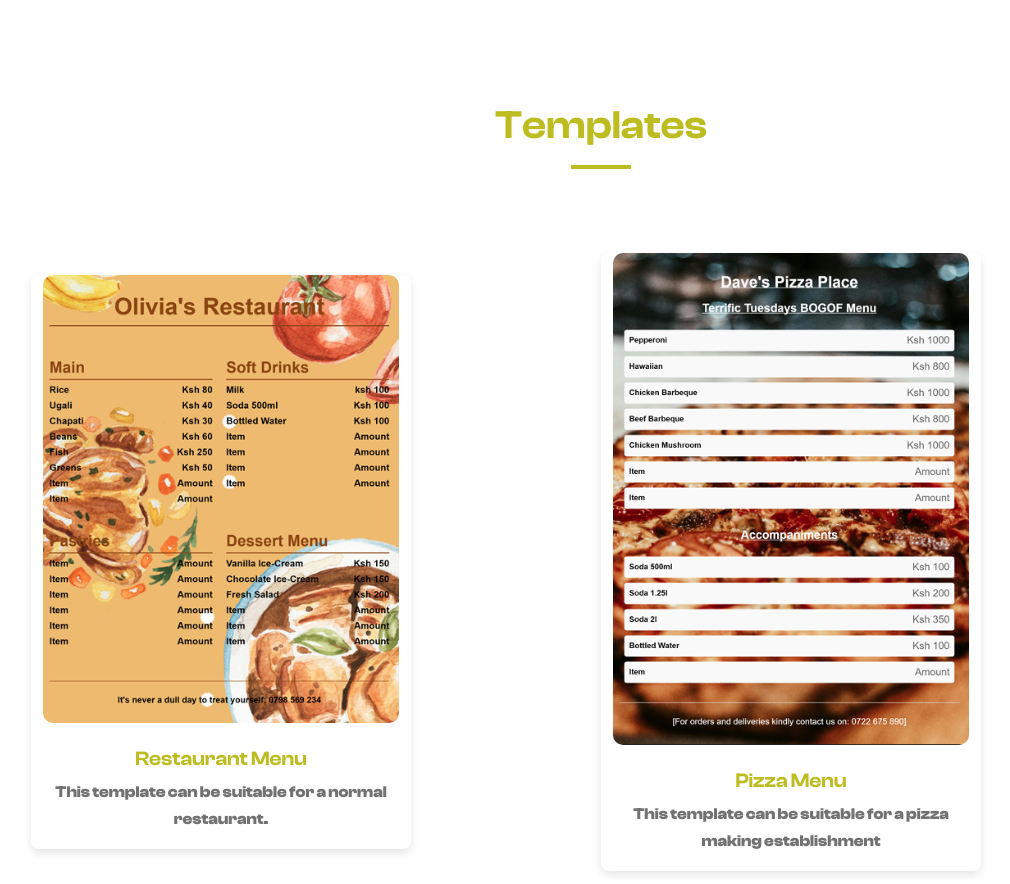
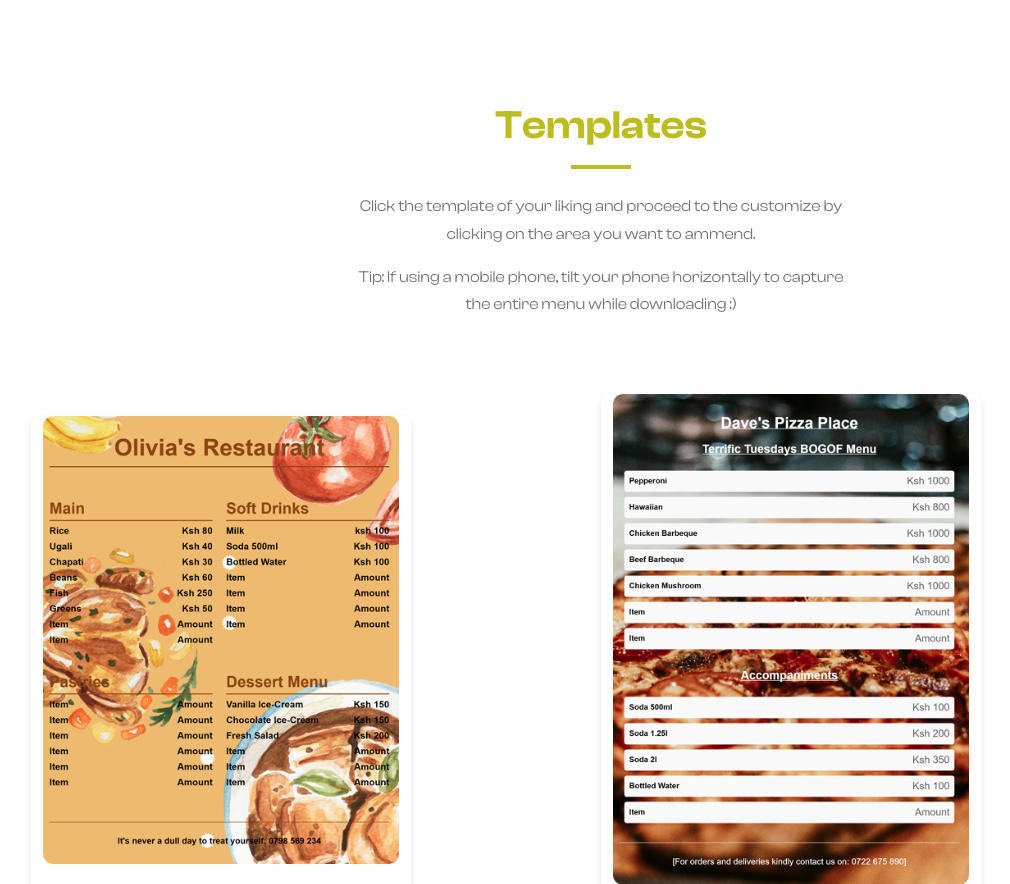
Before and after one commit to EssieW99/asap_menu, a Flask app: page / in a window 1280 px wide. Shown: the part 2064-2948 px from the top of the page, without its empty margins (39-1049 px from the left). Run offline with Flask 3, Linux system fonts and the light colour scheme; some libraries are stand-ins or nearby versions.

Commit message:
Edit: Index file

```diff
--- a/templates/index.html
+++ b/templates/index.html
@@ -66,7 +66,7 @@
             </div>
             <div class="row">
                 <div class="col-lg-6">
-                    <img src="{{ url_for('static', filename='images/pexels-karolina-grabowska-4033639_50 (1).jpg') }}" alt="">
+                    <img src="{{ url_for('static', filename='images/pexels-karolina-grabowska-4033639_50 (1).jpg') }}" alt="about image">
                 </div>
                 <div class="col-lg-5">
                     <h1> About ASAP MENU</h1>
@@ -87,6 +87,8 @@
                 <div class="section-title text-center">
                     <h1 class="fw-semibold">Templates</h1>
                         <div class="line"></div>
+                        <p>Click the template of your liking and proceed to the customize by clicking on the area you want to ammend.</p>
+                        <p>Tip: If using a mobile phone, tilt your phone horizontally to capture the entire menu while downloading :)</p>
                 </div>
                 <div class="col-md-4 thumbnail">
                     <a href="{{ url_for('static', filename='templates/restaurant.html') }}" target="_blank">
```
